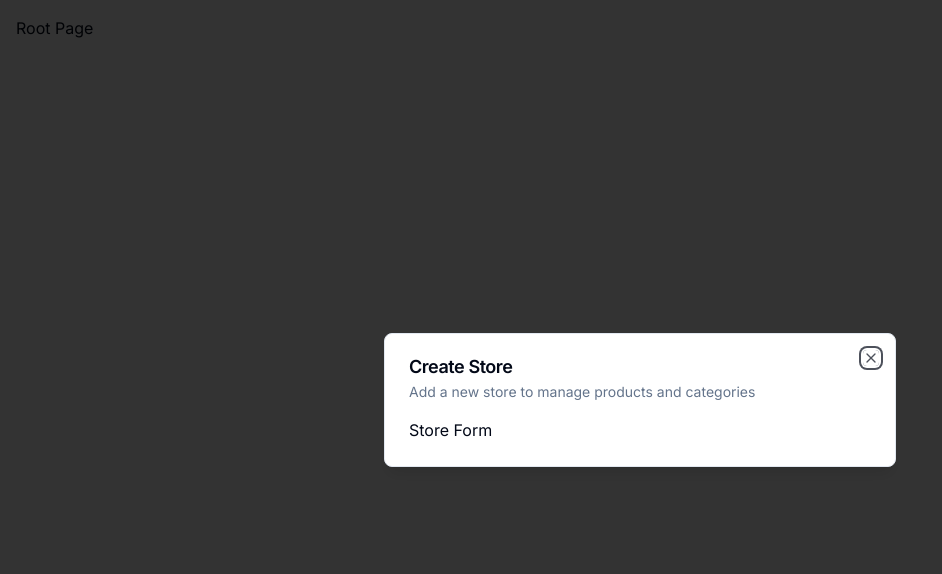
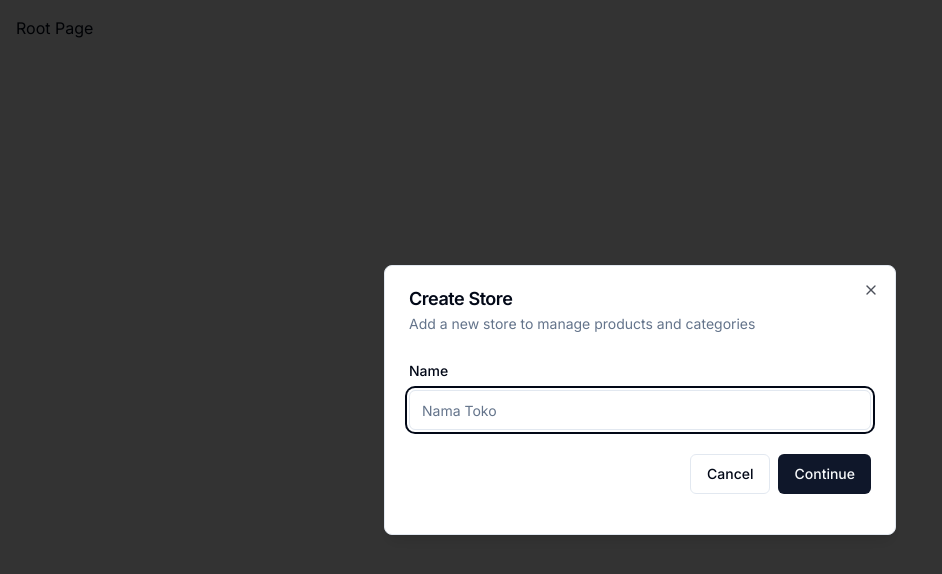
Before and after one commit to Manzzzx/website-admin-v2, a Next.js app: page / in a window 1280 px wide. Shown: the top 574 px of the page, without its empty margins (0-942 px from the left). Built offline with nearby package versions, Linux system fonts and the light colour scheme.

Commit message:
komponen pembuatan form input (admin)

```diff
--- a/components/modals/store-modal.tsx
+++ b/components/modals/store-modal.tsx
@@ -1,10 +1,37 @@
 'use client'
+
+import * as z from 'zod'
 
 import { useStoreModal } from "@/hooks/use-store-modal";
 import Modal from "../ui/modal"
+import { useForm } from 'react-hook-form';
+import { zodResolver } from '@hookform/resolvers/zod';
+import { Form, FormControl, FormField, FormItem, FormLabel, FormMessage } from '../ui/form';
+import { Input } from '../ui/input';
+import { Button } from '../ui/button';
+
+const formSchema = z.object({
+    name: z.string().min(1, "Store name is required!"),
+});
+
+
+
+const onSubmit = async (values: z.infer<typeof formSchema>) => {
+    // TODO: create store
+    console.log(values);
+
+}
 
 export const StoreModal = () => {
     const storeModal = useStoreModal();
+
+    const form = useForm<z.infer<typeof formSchema>>({
+        resolver: zodResolver(formSchema),
+        defaultValues: {
+            name: "",
+        },
+    })
+
     return (
         <Modal
             title="Create Store"
@@ -12,7 +39,41 @@
             isOpen={storeModal.isOpen}
             onClose={storeModal.onClose}
             >
-            Store Form
+            <div>
+                <div className='space-y-4 py-2 pb-4'>
+                    <Form {...form}>
+                        <form onSubmit={form.handleSubmit(onSubmit)}>
+                            <FormField
+                            control={form.control}
+                            name="name"
+                            render={({field}) => (
+                                <FormItem>
+                                    <FormLabel>Name</FormLabel>
+                                    <FormControl>
+                                        <Input
+                                            placeholder='Nama Toko'
+                                            {...field}
+                                        />
+                                    </FormControl>
+                                    <FormMessage/>
+                                </FormItem>
+                            )}
+                            />
+                            <div className='pt-6 space-x-2 flex items-center justify-end w-full'>
+                                <Button
+                                    variant="outline"
+                                    onClick={storeModal.onClose}
+                                    >
+                                        Cancel</Button>
+                                <Button
+                                    type='submit'
+                                    >
+                                        Continue</Button>
+                            </div>
+                        </form>
+                    </Form>
+                </div>
+            </div>
         </Modal>
     )
 }
--- /dev/null
+++ b/components/ui/form.tsx
@@ -0,0 +1,178 @@
+"use client"
+
+import * as React from "react"
+import * as LabelPrimitive from "@radix-ui/react-label"
+import { Slot } from "@radix-ui/react-slot"
+import {
+  Controller,
+  ControllerProps,
+  FieldPath,
+  FieldValues,
+  FormProvider,
+  useFormContext,
+} from "react-hook-form"
+
+import { cn } from "@/lib/utils"
+import { Label } from "@/components/ui/label"
+
+const Form = FormProvider
+
+type FormFieldContextValue<
+  TFieldValues extends FieldValues = FieldValues,
+  TName extends FieldPath<TFieldValues> = FieldPath<TFieldValues>
+> = {
+  name: TName
+}
+
+const FormFieldContext = React.createContext<FormFieldContextValue>(
+  {} as FormFieldContextValue
+)
+
+const FormField = <
+  TFieldValues extends FieldValues = FieldValues,
+  TName extends FieldPath<TFieldValues> = FieldPath<TFieldValues>
+>({
+  ...props
+}: ControllerProps<TFieldValues, TName>) => {
+  return (
+    <FormFieldContext.Provider value={{ name: props.name }}>
+      <Controller {...props} />
+    </FormFieldContext.Provider>
+  )
+}
+
+const useFormField = () => {
+  const fieldContext = React.useContext(FormFieldContext)
+  const itemContext = React.useContext(FormItemContext)
+  const { getFieldState, formState } = useFormContext()
+
+  const fieldState = getFieldState(fieldContext.name, formState)
+
+  if (!fieldContext) {
+    throw new Error("useFormField should be used within <FormField>")
+  }
+
+  const { id } = itemContext
+
+  return {
+    id,
+    name: fieldContext.name,
+    formItemId: `${id}-form-item`,
+    formDescriptionId: `${id}-form-item-description`,
+    formMessageId: `${id}-form-item-message`,
+    ...fieldState,
+  }
+}
+
+type FormItemContextValue = {
+  id: string
+}
+
+const FormItemContext = React.createContext<FormItemContextValue>(
+  {} as FormItemContextValue
+)
+
+const FormItem = React.forwardRef<
+  HTMLDivElement,
+  React.HTMLAttributes<HTMLDivElement>
+>(({ className, ...props }, ref) => {
+  const id = React.useId()
+
+  return (
+    <FormItemContext.Provider value={{ id }}>
+      <div ref={ref} className={cn("space-y-2", className)} {...props} />
+    </FormItemContext.Provider>
+  )
+})
+FormItem.displayName = "FormItem"
+
+const FormLabel = React.forwardRef<
+  React.ElementRef<typeof LabelPrimitive.Root>,
+  React.ComponentPropsWithoutRef<typeof LabelPrimitive.Root>
+>(({ className, ...props }, ref) => {
+  const { error, formItemId } = useFormField()
+
+  return (
+    <Label
+      ref={ref}
+      className={cn(error && "text-destructive", className)}
+      htmlFor={formItemId}
+      {...props}
+    />
+  )
+})
+FormLabel.displayName = "FormLabel"
+
+const FormControl = React.forwardRef<
+  React.ElementRef<typeof Slot>,
+  React.ComponentPropsWithoutRef<typeof Slot>
+>(({ ...props }, ref) => {
+  const { error, formItemId, formDescriptionId, formMessageId } = useFormField()
+
+  return (
+    <Slot
+      ref={ref}
+      id={formItemId}
+      aria-describedby={
+        !error
+          ? `${formDescriptionId}`
+          : `${formDescriptionId} ${formMessageId}`
+      }
+      aria-invalid={!!error}
+      {...props}
+    />
+  )
+})
+FormControl.displayName = "FormControl"
+
+const FormDescription = React.forwardRef<
+  HTMLParagraphElement,
+  React.HTMLAttributes<HTMLParagraphElement>
+>(({ className, ...props }, ref) => {
+  const { formDescriptionId } = useFormField()
+
+  return (
+    <p
+      ref={ref}
+      id={formDescriptionId}
+      className={cn("text-sm text-muted-foreground", className)}
+      {...props}
+    />
+  )
+})
+FormDescription.displayName = "FormDescription"
+
+const FormMessage = React.forwardRef<
+  HTMLParagraphElement,
+  React.HTMLAttributes<HTMLParagraphElement>
+>(({ className, children, ...props }, ref) => {
+  const { error, formMessageId } = useFormField()
+  const body = error ? String(error?.message) : children
+
+  if (!body) {
+    return null
+  }
+
+  return (
+    <p
+      ref={ref}
+      id={formMessageId}
+      className={cn("text-sm font-medium text-destructive", className)}
+      {...props}
+    >
+      {body}
+    </p>
+  )
+})
+FormMessage.displayName = "FormMessage"
+
+export {
+  useFormField,
+  Form,
+  FormItem,
+  FormLabel,
+  FormControl,
+  FormDescription,
+  FormMessage,
+  FormField,
+}
--- /dev/null
+++ b/components/ui/input.tsx
@@ -0,0 +1,22 @@
+import * as React from "react"
+
+import { cn } from "@/lib/utils"
+
+const Input = React.forwardRef<HTMLInputElement, React.ComponentProps<"input">>(
+  ({ className, type, ...props }, ref) => {
+    return (
+      <input
+        type={type}
+        className={cn(
+          "flex h-10 w-full rounded-md border border-input bg-background px-3 py-2 text-base ring-offset-background file:border-0 file:bg-transparent file:text-sm file:font-medium file:text-foreground placeholder:text-muted-foreground focus-visible:outline-none focus-visible:ring-2 focus-visible:ring-ring focus-visible:ring-offset-2 disabled:cursor-not-allowed disabled:opacity-50 md:text-sm",
+          className
+        )}
+        ref={ref}
+        {...props}
+      />
+    )
+  }
+)
+Input.displayName = "Input"
+
+export { Input }
--- /dev/null
+++ b/components/ui/label.tsx
@@ -0,0 +1,26 @@
+"use client"
+
+import * as React from "react"
+import * as LabelPrimitive from "@radix-ui/react-label"
+import { cva, type VariantProps } from "class-variance-authority"
+
+import { cn } from "@/lib/utils"
+
+const labelVariants = cva(
+  "text-sm font-medium leading-none peer-disabled:cursor-not-allowed peer-disabled:opacity-70"
+)
+
+const Label = React.forwardRef<
+  React.ElementRef<typeof LabelPrimitive.Root>,
+  React.ComponentPropsWithoutRef<typeof LabelPrimitive.Root> &
+    VariantProps<typeof labelVariants>
+>(({ className, ...props }, ref) => (
+  <LabelPrimitive.Root
+    ref={ref}
+    className={cn(labelVariants(), className)}
+    {...props}
+  />
+))
+Label.displayName = LabelPrimitive.Root.displayName
+
+export { Label }
--- a/middleware.ts
+++ b/middleware.ts
@@ -1,6 +1,6 @@
 import { clerkMiddleware, createRouteMatcher } from '@clerk/nextjs/server'
 
-const isPublicRoute = createRouteMatcher(['/sign-in(.*)', '/sign-up(.*)'])
+const isPublicRoute = createRouteMatcher(['/sign-in(.*)', '/sign-up(.*)', '/api/:path'])
 
 export default clerkMiddleware(async (auth, request) => {
   if (!isPublicRoute(request)) {
--- a/package.json
+++ b/package.json
@@ -10,7 +10,9 @@
   },
   "dependencies": {
     "@clerk/nextjs": "^6.5.0",
+    "@hookform/resolvers": "^3.9.1",
     "@radix-ui/react-dialog": "^1.1.2",
+    "@radix-ui/react-label": "^2.1.0",
     "@radix-ui/react-slot": "^1.1.0",
     "class-variance-authority": "^0.7.0",
     "clsx": "^2.1.1",
@@ -19,8 +21,10 @@
     "next-app": "^0.0.0",
     "react": "^18",
     "react-dom": "^18",
+    "react-hook-form": "^7.53.2",
     "tailwind-merge": "^2.5.4",
     "tailwindcss-animate": "^1.0.7",
+    "zod": "^3.23.8",
     "zustand": "^5.0.1"
   },
   "devDependencies": {
```
Also changed, not shown: 1 other file (tests, documents, lock files or other folders).
